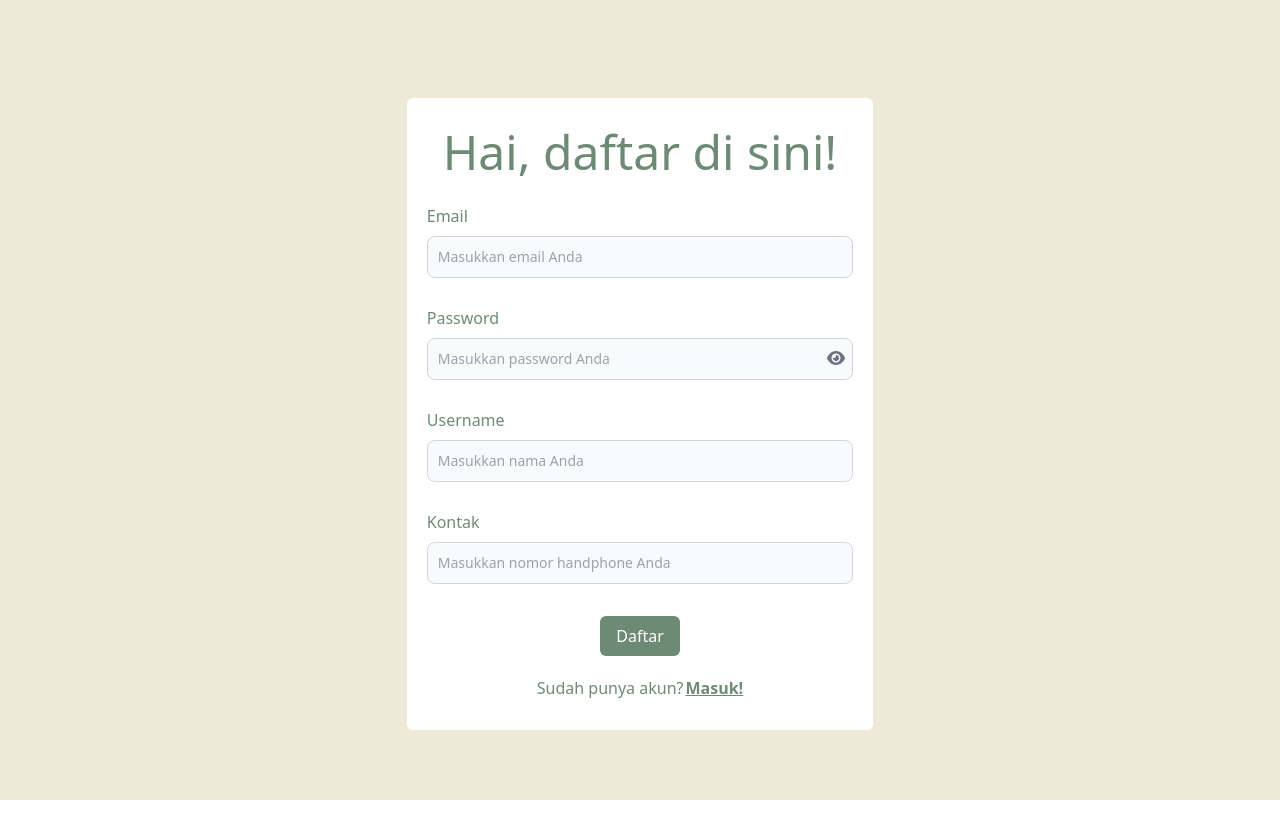
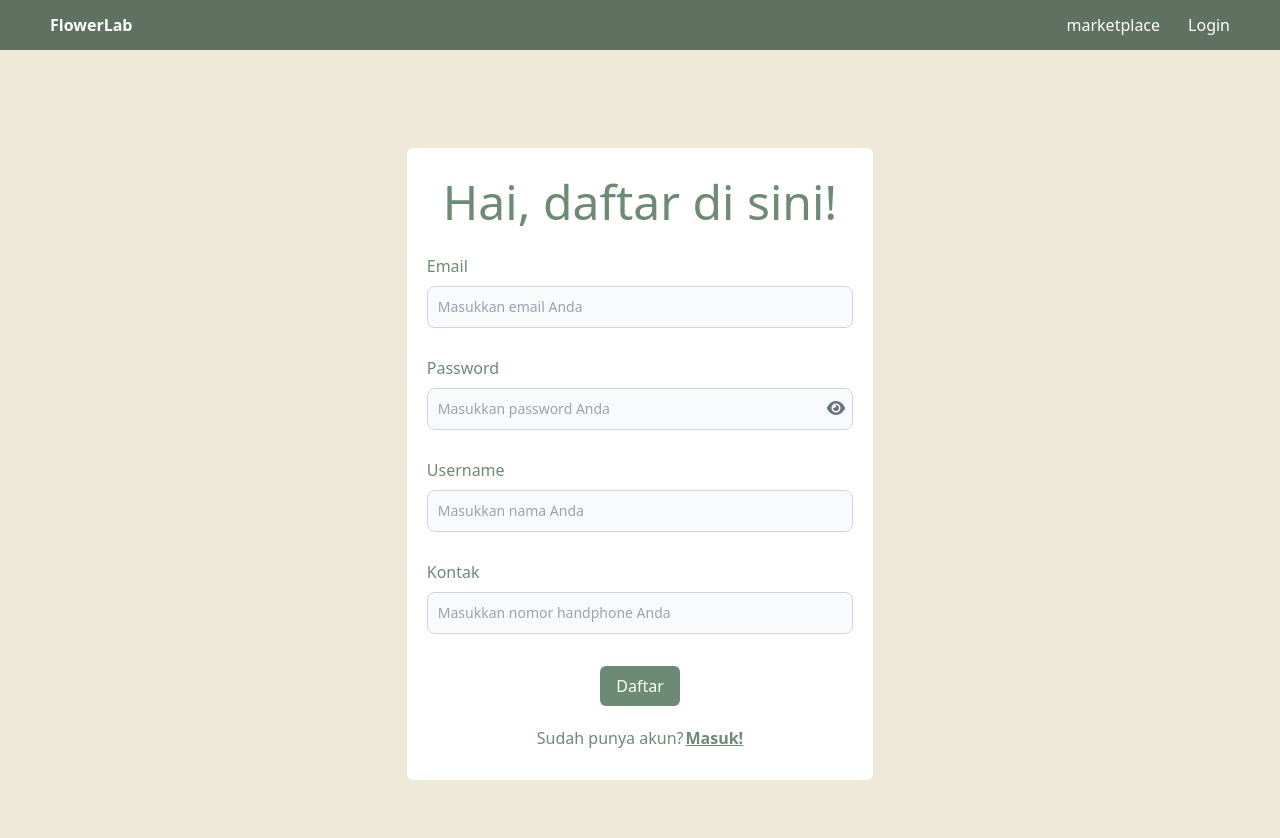
Before and after one commit to mhmd-arif/FLOWERLAB, a React (Vite) app: page /daftar-penjual in a window 1280 px wide. Shown: the top 838 px of the page. Before the commit the page ends 800 px from the top, so only its background shows below. Built offline with nearby package versions, Linux system fonts and the light colour scheme.

Commit message:
update home page

```diff
--- a/src/assets/components/FileInput.jsx
+++ b/src/assets/components/FileInput.jsx
@@ -39,7 +39,7 @@ export default function FileInput() {
   return (
     <div>
       <form onSubmit={handleSubmit}>
-        <input type="file" onChange={handleFileChange} className='bg-white' />
+        <input type="file" onChange={handleFileChange} className='bg-white w-[600px] h-[30px]' />
         <button type="submit" className='bg-white rounded-md p-[5px] ml-[10px] text-black font-normal '>Upload</button>
       </form>
     </div>
--- a/src/pages/DaftarPenjual.jsx
+++ b/src/pages/DaftarPenjual.jsx
@@ -39,6 +39,7 @@ export default function DaftarPenjual() {
 
   return (
     <>
+    <Navbar/>
     <div className="text-[#6D8B74] mx-auto w-auto h-screen grid gap-7 justify-center content-center">
       <p className="text-base text-red-500 text-center">{msg}</p>
       <form onSubmit={saveUser} className="bg-white flex flex-col md:grid max-w-[1000px] rounded-md p-[20px] md:py-[30px]">
--- a/src/pages/Home.jsx
+++ b/src/pages/Home.jsx
@@ -9,7 +9,7 @@ export default function Home() {
         <Navbar/>
             <div className="text-[#6D8B74] mx-auto w-auto h-screen flex flex-col gap-7 justify-center content-center">
                 <h1 className="font-bold text-[#000A01] text-2xl md:text-5xl lg:text-6xl">Selamat Datang di Flowerlab!</h1>
-                    <form class="flex justify-center items-center">
+                    {/* <form class="flex justify-center items-center">
                         <label for="simple-search" class="sr-only">Search</label>
                         <div class="relative w-[280px] md:w-[500px]">
                             <div class="absolute inset-y-0 left-0 flex items-center pl-3 pointer-events-none">
@@ -21,7 +21,7 @@ export default function Home() {
                             <svg class="w-5 h-5" fill="none" stroke="currentColor" viewBox="0 0 24 24" xmlns="http://www.w3.org/2000/svg"><path stroke-linecap="round" stroke-linejoin="round" stroke-width="2" d="M21 21l-6-6m2-5a7 7 0 11-14 0 7 7 0 0114 0z"></path></svg>
                             <span class="sr-only">Search</span>
                         </button>
-                    </form>
+                    </form> */}
                     <div>
                     <FileInput/>
                 </div>
```
